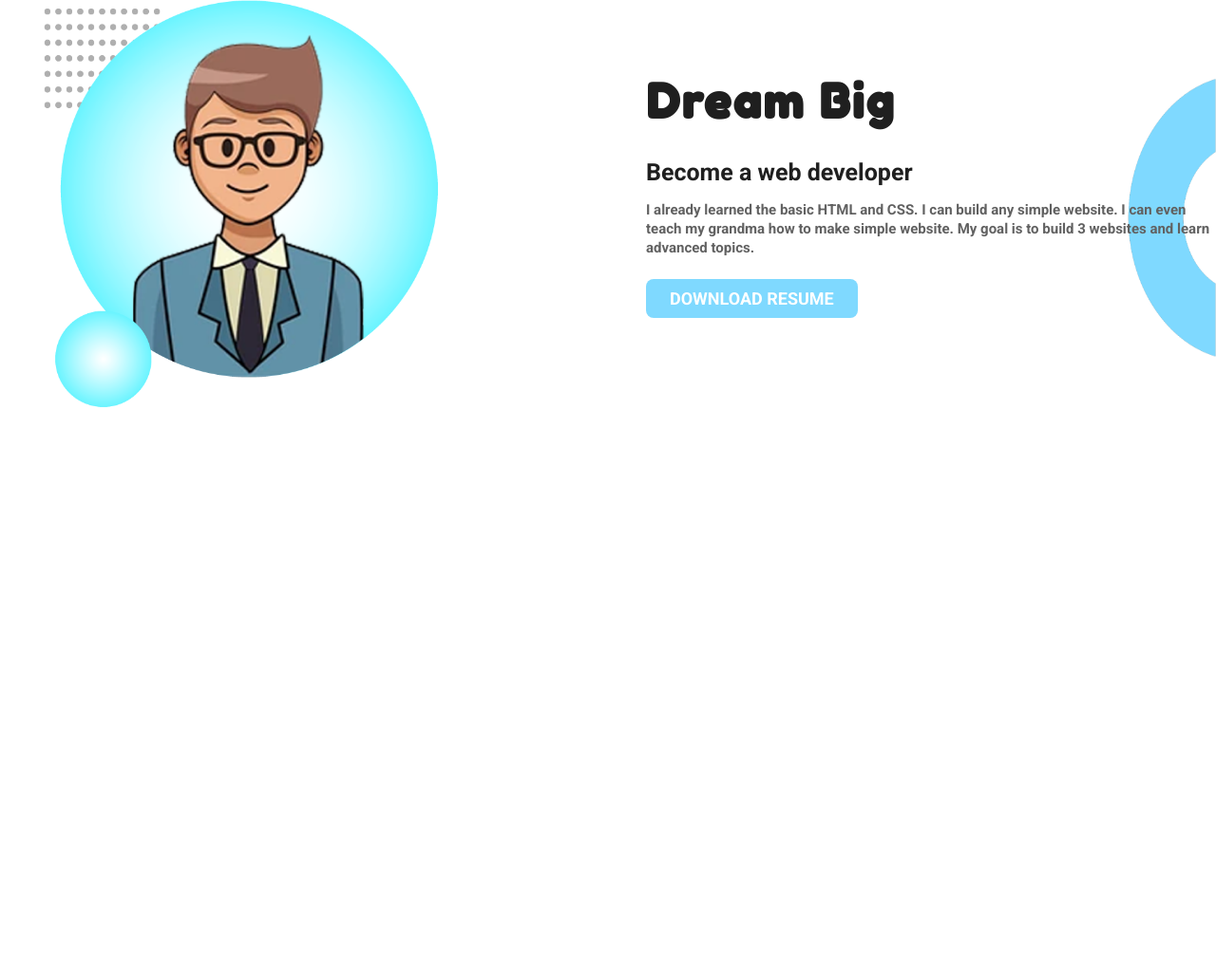
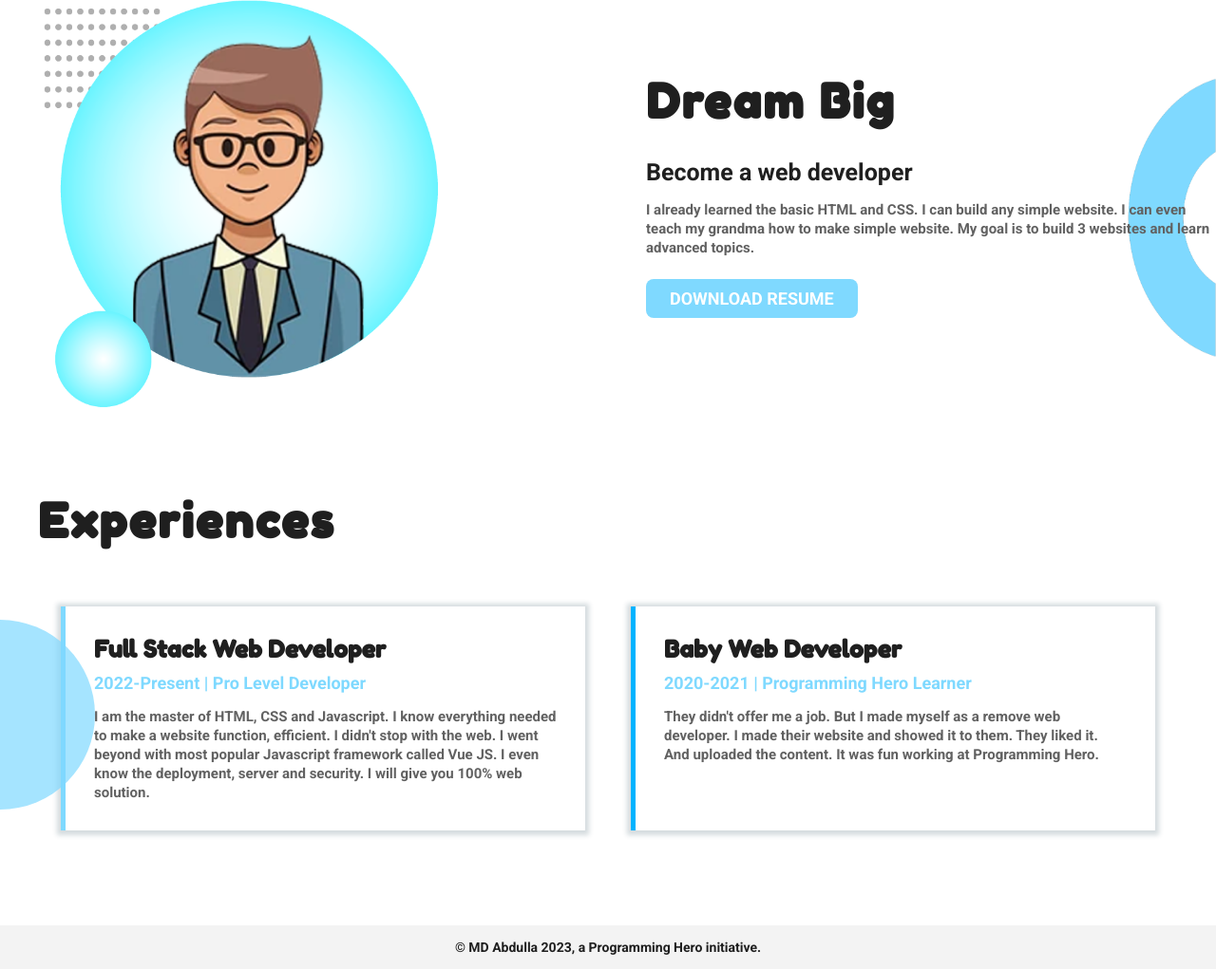
Before and after one commit to MD-Baki/my-portfolio, a plain HTML site: page index.html in a window 1280 px wide. Shown: the part 573-1594 px from the top of the page at 95% size. Before the commit the page ends 1032 px from the top, so only its background shows below. Drawn offline with Linux system fonts and the light colour scheme.

Commit message:
all complit

```diff
--- a/assets/css/style.css
+++ b/assets/css/style.css
@@ -39,14 +39,14 @@ body{
 #portfolio_intro .intro_item.pf_text{
     padding-left: 40px;
 }
-#portfolio_intro .intro_item h1{
+h1{
     font-family: 'Fredoka One';
     font-size: 50px;
     line-height: 80px;
     letter-spacing: 2px;
     padding-bottom: 20px;
 }
-#portfolio_intro .intro_item h1 span{
+h1 span{
     color: #7FD9FF;
 }
 #portfolio_intro .intro_item h3{
@@ -60,7 +60,7 @@ body{
     line-height: 20px;
 }
 #portfolio_intro .intro_item .linkin_btn a{
-    background-color: #7FD9FF;
+    background-color: #7fd9ff;
     font-size: 18px;
     text-transform: uppercase;
     color: #fff;
@@ -88,3 +88,59 @@ body{
 .secend .shap img{
     height: 300px;
 }
+
+#experience{
+    display: flex;
+    flex-wrap: wrap;
+    padding: 50px 40px 100px 40px;
+    position: relative;
+}
+#experience::after{
+    position: absolute;
+    content: '';
+    width: 200px;
+    height: 200px;
+    background-color: rgba(127, 217, 255, .7);
+    border-radius: 50%;
+    left: -100px;
+    top: 57%;
+    transform: translateY(-50%);
+}
+#experience .heading{
+    width: 100%;
+    padding-bottom: 30px;
+}
+#experience .experience_item{
+    width: 46%;
+    margin: 0 2%;
+    padding: 30px;
+    box-shadow: 0px 1px 5px 4px rgba(40, 76, 92, 0.2);
+    border-left: 5px solid #7FD9FF;
+}
+#experience .experience_item:last-child{
+    border-left: 5px solid #01b3ff;
+}
+#experience .experience_item h2{
+    font-family: 'Fredoka One';
+    font-size: 25px;
+    padding-bottom: 10px;
+}
+#experience .experience_item h4{
+    color: #7FD9FF;
+    font-size: 18px;
+    font-weight: 700;
+}
+#experience .experience_item p{
+    font-size: 15px;
+    color: #616161;
+    padding-top: 15px;
+    line-height: 20px;
+}
+footer{
+    padding: 15px;
+    background-color: #f3f3f3;
+}
+footer p{
+    font-size: 14px;
+    text-align: center;
+}
--- a/index.html
+++ b/index.html
@@ -48,5 +48,25 @@
             </div>
         </div>
     </section>
+
+    <section id="experience">
+        <div class="heading">
+            <h1>Experiences</h1>
+        </div>
+        <div class="experience_item">
+            <h2>Full Stack Web Developer</h2>
+            <h4>2022-Present | Pro Level Developer</h4>
+            <p>I am the master of HTML, CSS and Javascript. I know everything needed to make a website function, efficient. I didn't stop with the web. I went beyond with most popular Javascript framework called Vue JS. I even know the deployment, server and security. I will give you 100% web solution.</p>
+        </div>
+        <div class="experience_item">
+            <h2>Baby Web Developer</h2>
+            <h4>2020-2021 | Programming Hero Learner</h4>
+            <p>They didn't offer me a job. But I made myself as a remove web developer. I made their website and showed it to them. They liked it. And uploaded the content. It was fun working at Programming Hero.</p>
+        </div>
+    </section>
+
+    <footer>
+        <p>© MD Abdulla 2023, a Programming Hero initiative.</p>
+    </footer>
 </body>
 </html>
```
